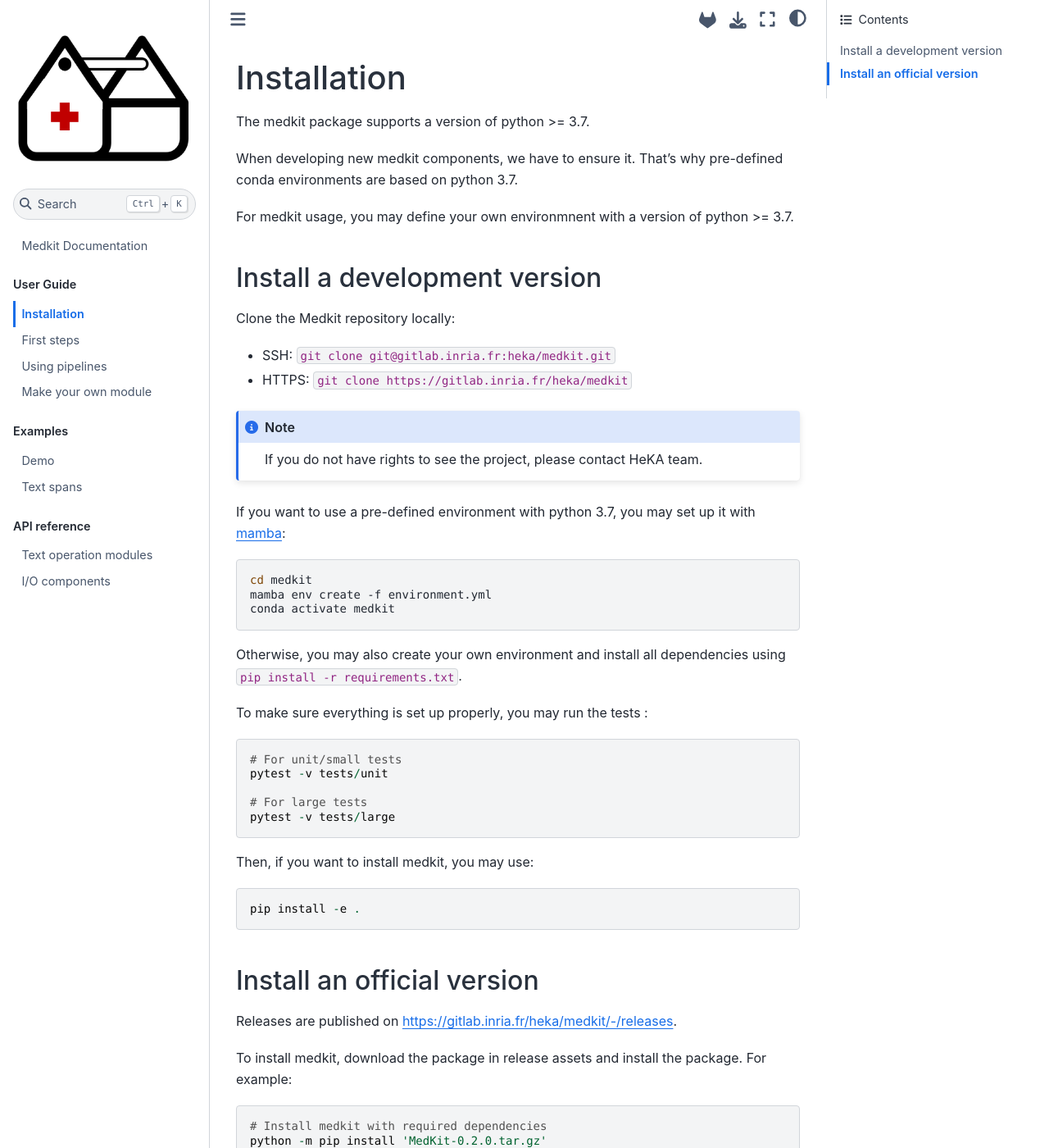
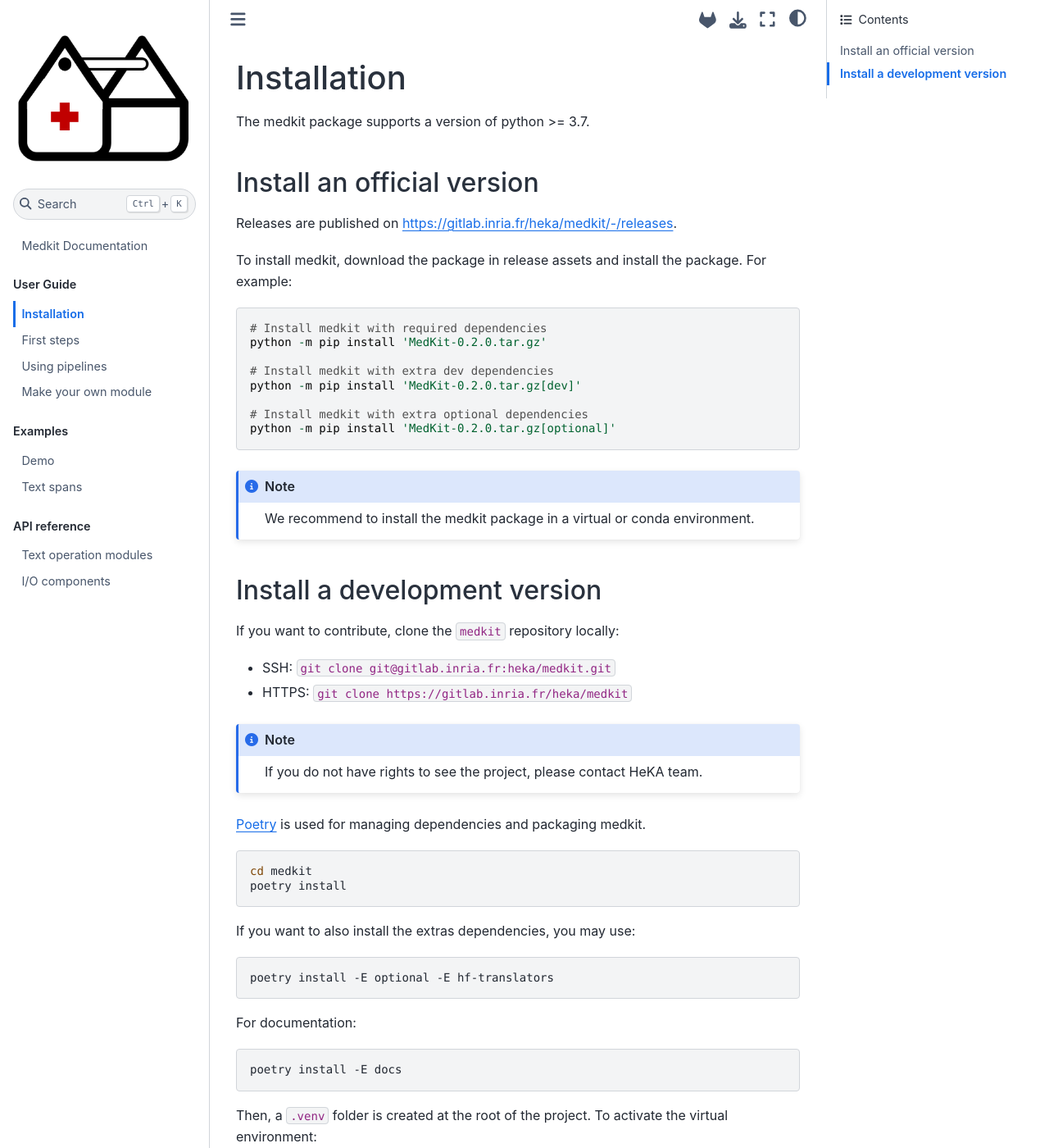
Before and after one commit to TeamHeka/medkit, a Jupyter Book: the page built from docs/user_guide/install.md, in a window 1280 px wide and 1400 px high. Shown: the whole window at 82% size. Built offline with Jupyter Book 1.0.4 settings and Sphinx 7.4.7 and the Sphinx Book theme 1.1.4, drawn with Linux system fonts in a browser that asks for light colours; pages that are not in the unit, such as notebooks, are missing from menus; some of the changed text lies outside the part shown.

Commit message:
Update development environment instructions

````diff
--- a/docs/user_guide/install.md
+++ b/docs/user_guide/install.md
@@ -1,48 +1,6 @@
 # Installation
 
 The medkit package supports a version of python >= 3.7.
-
-When developing new medkit components, we have to ensure it.
-That's why pre-defined conda environments are based on python 3.7.
-
-For medkit usage, you may define your own environmnent with a version of
-python >= 3.7.
-
-## Install a development version
-
-Clone the Medkit repository locally:
-  - SSH: `git clone git@gitlab.inria.fr:heka/medkit.git`
-  - HTTPS: `git clone https://gitlab.inria.fr/heka/medkit`
-
-```{note}
-If you do not have rights to see the project, please contact HeKA team.
-```
-If you want to use a pre-defined environment with python 3.7, you may set up it
-with [mamba](https://mamba.readthedocs.io/en/latest/user_guide/mamba.html):
-
-```shell
-cd medkit
-mamba env create -f environment.yml
-conda activate medkit
-```
-
-Otherwise, you may also create your own environment and install all
-dependencies using `pip install -r requirements.txt`.
-
-To make sure everything is set up properly, you may run the tests :
-
-```
-# For unit/small tests
-pytest -v tests/unit
-
-# For large tests
-pytest -v tests/large
-```
-
-Then, if you want to install medkit, you may use:
-```
-pip install -e .
-```
 
 ## Install an official version
 
@@ -62,4 +20,49 @@
 python -m pip install 'MedKit-0.2.0.tar.gz[optional]'
 ```
 
+```{note}
 We recommend to install the medkit package in a virtual or conda environment.
+```
+
+## Install a development version
+
+If you want to contribute, clone the `medkit` repository locally:
+  - SSH: `git clone git@gitlab.inria.fr:heka/medkit.git`
+  - HTTPS: `git clone https://gitlab.inria.fr/heka/medkit`
+
+```{note}
+If you do not have rights to see the project, please contact HeKA team.
+```
+[Poetry](https://python-poetry.org) is used for managing dependencies and
+packaging medkit.
+
+```shell
+cd medkit
+poetry install
+```
+
+If you want to also install the extras dependencies, you may use:
+```shell
+poetry install -E optional -E hf-translators
+```
+
+For documentation:
+```shell
+poetry install -E docs
+```
+
+Then, a `.venv` folder is created at the root of the project. To activate the
+virtual environment:
+```shell
+source ./.venv/bin/activate
+```
+
+To make sure everything is set up properly, you may run the tests :
+
+```
+# For unit/small tests
+pytest -v tests/unit
+
+# For large tests
+pytest -v tests/large
+```
````
Also changed, not shown: CONTRIBUTING.md (+4 -4 lines).
